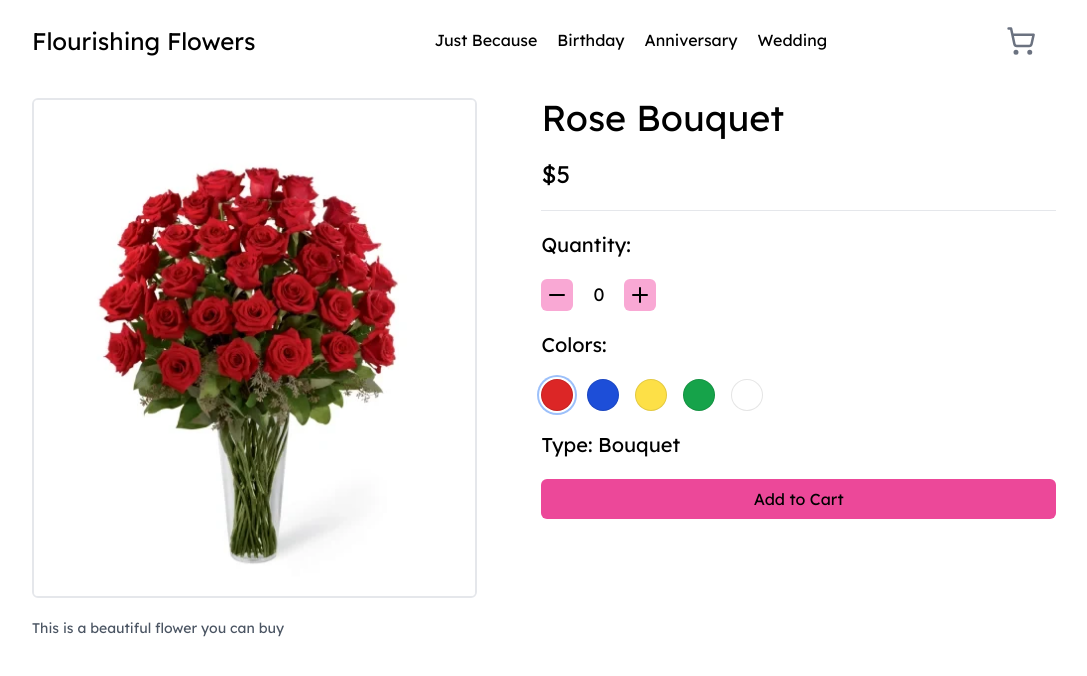
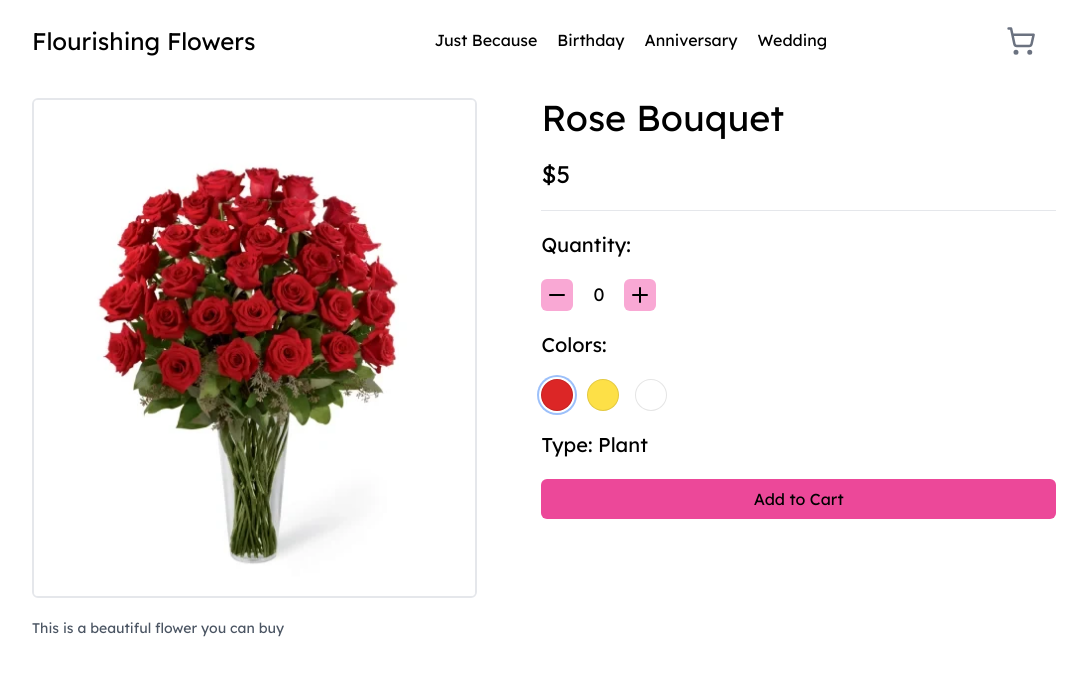
Before and after one commit to robertchapmanrlc/flourishing-flowers, a React (Vite) app: page /product/1 in a window 1280 px wide. Shown: the top 676 px of the page, without its empty margins (96-1183 px from the left). Built offline with nearby package versions, Linux system fonts and the light colour scheme.

Commit message:
Progress started on the functionality for the filters. Users can now filter the products on the category pages based on the type of flower product

```diff
--- a/products.ts
+++ b/products.ts
@@ -3,14 +3,12 @@ export const products = [
   {
     image_url: "src/assets/products/red-rose-bouquet.webp",
     name: "Rose Bouquet",
-    category: "Bouquet",
+    category: "Plant",
     price: "5",
     product_id: 1,
     colors: [
-      { name: "red", class: String("bg-red-700"), selectedClass: 'ring-gray-700' },
-      { name: "blue", class: "bg-blue-700", selectedClass: 'ring-gray-700' },
+      { name: "red", class: "bg-red-700", selectedClass: 'ring-gray-700' },
       { name: "yellow", class: "bg-yellow-700", selectedClass: 'ring-gray-400' },
-      { name: "green", class: "bg-green-600", selectedClass: 'ring-gray-700' },
       { name: "white", class: "bg-white", selectedClass: 'ring-gray-400' },
     ],
     description: 'This is a beautiful flower you can buy'
@@ -18,14 +16,22 @@ export const products = [
   {
     image_url: "src/assets/products/red-rose-bouquet.webp",
     name: "Rose Bouquet",
-    category: "Bouquet",
+    category: "Plant",
     price: "5",
     product_id: 2,
     colors: [
       { name: "red", class: "bg-red-700", selectedClass: 'ring-gray-700' },
-      { name: "blue", class: "bg-blue-700", selectedClass: 'ring-gray-700' },
-      { name: "yellow", class: "bg-yellow-700", selectedClass: 'ring-gray-400' },
       { name: "green", class: "bg-green-600", selectedClass: 'ring-gray-700' },
+    ],
+    description: 'This is a beautiful flower you can buy'
+  },
+  {
+    image_url: "src/assets/products/red-rose-bouquet.webp",
+    name: "Rose Bouquet",
+    category: "Plant",
+    price: "5",
+    product_id: 3,
+    colors: [
       { name: "white", class: "bg-white", selectedClass: 'ring-gray-400' },
     ],
     description: 'This is a beautiful flower you can buy'
@@ -33,22 +39,7 @@ export const products = [
   {
     image_url: "src/assets/products/red-rose-bouquet.webp",
     name: "Rose Bouquet",
-    category: "Bouquet",
-    price: "5",
-    product_id: 3,
-    colors: [
-      { name: "red", class: "bg-red-700", selectedClass: 'ring-gray-700' },
-      { name: "blue", class: "bg-blue-700", selectedClass: 'ring-gray-700' },
-      { name: "yellow", class: "bg-yellow-700", selectedClass: 'ring-gray-400' },
-      { name: "green", class: "bg-green-600", selectedClass: 'ring-gray-700' },
-      { name: "white", class: "bg-white", selectedClass: 'ring-gray-400' },
-    ],
-    description: 'This is a beautiful flower you can buy'
-  },
-  {
-    image_url: "src/assets/products/red-rose-bouquet.webp",
-    name: "Rose Bouquet",
-    category: "Bouquet",
+    category: "Plant",
     price: "5",
     product_id: 4,
     colors: [
@@ -63,7 +54,7 @@ export const products = [
   {
     image_url: "src/assets/products/red-rose-bouquet.webp",
     name: "Rose Bouquet",
-    category: "Bouquet",
+    category: "Arrangement",
     price: "5",
     product_id: 5,
     colors: [
@@ -78,7 +69,7 @@ export const products = [
   {
     image_url: "src/assets/products/red-rose-bouquet.webp",
     name: "Rose Bouquet",
-    category: "Bouquet",
+    category: "Arrangement",
     price: "5",
     product_id: 6,
     colors: [
@@ -93,7 +84,7 @@ export const products = [
   {
     image_url: "src/assets/products/red-rose-bouquet.webp",
     name: "Rose Bouquet",
-    category: "Bouquet",
+    category: "Arrangement",
     price: "5",
     product_id: 7,
     colors: [
@@ -113,10 +104,6 @@ export const products = [
     product_id: 8,
     colors: [
       { name: "red", class: "bg-red-700", selectedClass: 'ring-gray-700' },
-      { name: "blue", class: "bg-blue-700", selectedClass: 'ring-gray-700' },
-      { name: "yellow", class: "bg-yellow-700", selectedClass: 'ring-gray-400' },
-      { name: "green", class: "bg-green-600", selectedClass: 'ring-gray-700' },
-      { name: "white", class: "bg-white", selectedClass: 'ring-gray-400' },
     ],
     description: 'This is a beautiful flower you can buy'
   },
@@ -127,10 +114,6 @@ export const products = [
     price: "5",
     product_id: 9,
     colors: [
-      { name: "red", class: "bg-red-600", selectedClass: 'ring-gray-700' },
-      { name: "blue", class: "bg-blue-700", selectedClass: 'ring-gray-700' },
-      { name: "yellow", class: "bg-yellow-300", selectedClass: 'ring-gray-400' },
-      { name: "green", class: "bg-green-600", selectedClass: 'ring-gray-700' },
       { name: "white", class: "bg-white", selectedClass: 'ring-gray-400' },
     ],
     description: 'This is a beautiful flower you can buy'
@@ -142,11 +125,7 @@ export const products = [
     price: "5",
     product_id: 10,
     colors: [
-      { name: "red", class: "bg-red-700", selectedClass: 'ring-gray-700' },
-      { name: "blue", class: "bg-blue-700", selectedClass: 'ring-gray-700' },
       { name: "yellow", class: "bg-yellow-700", selectedClass: 'ring-gray-400' },
-      { name: "green", class: "bg-green-600", selectedClass: 'ring-gray-700' },
-      { name: "white", class: "bg-white", selectedClass: 'ring-gray-400' },
     ],
     description: 'This is a beautiful flower you can buy'
   },
--- a/src/components/filter.tsx
+++ b/src/components/filter.tsx
@@ -4,14 +4,16 @@ import { MinusIcon, PlusIcon } from "lucide-react";
 interface FilterProps {
   id: string;
   name: string;
+  values: boolean[];
   options: {
     value: string;
     label: string;
     checked: boolean;
   }[];
+  setFilter: (num: number, name: string) => void;
 }
 
-function Filter({id, name, options }: FilterProps) {
+function Filter({ id, name, options, values, setFilter }: FilterProps) {
   return (
     <Disclosure as="div" className="border-t lg:border-t-0 lg:border-b border-gray-200 px-4 lg:px-4 py-6">
       {({ open }) => (
@@ -36,8 +38,9 @@ function Filter({id, name, options }: FilterProps) {
                     type="checkbox"
                     id={`filter-${id}-${i}`}
                     defaultValue={option.value}
-                    defaultChecked={option.checked}
+                    checked={values[i]}
                     className="h-4 w-4 rounded border-gray-300 accent-pink-300"
+                    onChange={() => setFilter(i, name)}
                   />
                   <label
                     htmlFor={`filter-${id}-${i}`}
--- a/src/pages/category-page.tsx
+++ b/src/pages/category-page.tsx
@@ -16,12 +16,11 @@ const filters = [
     id: "color",
     name: "Color",
     options: [
+      { value: "red", label: "Red", checked: false },
+      { value: "blue", label: "Blue", checked: false },
+      { value: "yellow", label: "Yellow", checked: false },
+      { value: "green", label: "Green", checked: false },
       { value: "white", label: "White", checked: false },
-      { value: "beige", label: "Beige", checked: false },
-      { value: "blue", label: "Blue", checked: false },
-      { value: "brown", label: "Brown", checked: false },
-      { value: "green", label: "Green", checked: false },
-      { value: "purple", label: "Purple", checked: false },
     ],
   },
   {
@@ -37,12 +36,45 @@ const filters = [
 
 function CategoryPage({ category }: CategoryPageProps) {
   const [mobileFiltersOpen, setMobileFiltersOpen] = useState(false);
+  const [typeFilters, setTypeFilters] = useState([false, false, false]);
+  const [colorFilters, setColorFilters] = useState([false, false, false, false, false]);
 
   const [options, setOptions] = useState([
     { name: "Newest", href: "#", current: true },
     { name: "Price: Low to High", href: "#", current: false },
     { name: "Price: High to Low", href: "#", current: false },
   ]);
+
+  const reduceTypes = typeFilters.reduce((acc, curr) => acc || curr, false);
+  const reduceColors = colorFilters.reduce((acc, curr) => acc || curr, false);
+  const noFiltersUsed = !reduceTypes && !reduceColors;
+  // console.log("reduceTypes: ", reduceTypes);
+  // console.log("reduceColors: ", reduceColors);
+  // console.log("noFiltersUsed: ", noFiltersUsed);
+
+  const filteredCards = category.cards.filter((card) => {
+    if (noFiltersUsed) {
+      return true;
+    } else {
+      return (
+        (card.category === "Plant" && typeFilters[0]) ||
+        (card.category === "Arrangement" && typeFilters[1]) ||
+        (card.category === "Bouquet" && typeFilters[2])
+      );
+    }
+  });
+
+  const handleFilters = (num: number, name: string) => {
+    if (name === 'Type') {
+      let types = [...typeFilters];
+      types[num] = !types[num];
+      setTypeFilters(types);
+    } else if (name === 'Color') {
+      let colors = [...colorFilters];
+      colors[num] = !colors[num];
+      setColorFilters(colors);
+    }
+  }
 
   const changeActive = (name: string) => {
     let newOptions = [...options];
@@ -84,7 +116,9 @@ function CategoryPage({ category }: CategoryPageProps) {
                 key={filter.name}
                 name={filter.name}
                 id={filter.id}
+                values={filter.name === "Type" ? typeFilters : colorFilters}
                 options={filters[i].options}
+                setFilter={handleFilters}
               />
             ))}
           </Dialog.Panel>
@@ -150,11 +184,13 @@ function CategoryPage({ category }: CategoryPageProps) {
                 name={filter.name}
                 id={filter.id}
                 options={filters[i].options}
+                setFilter={handleFilters}
+                values={filter.name === "Type" ? typeFilters : colorFilters}
               />
             ))}
           </div>
           <div className="col-span-3 grid grid-cols-2 gap-x-6 gap-y-10 lg:grid-cols-3 xl:grid-cols-4 xl:gap-x-8">
-            {category.cards.map((card, i) => (
+            {filteredCards.map((card, i) => (
               <ProductCard key={i} card={card} />
             ))}
           </div>
```
